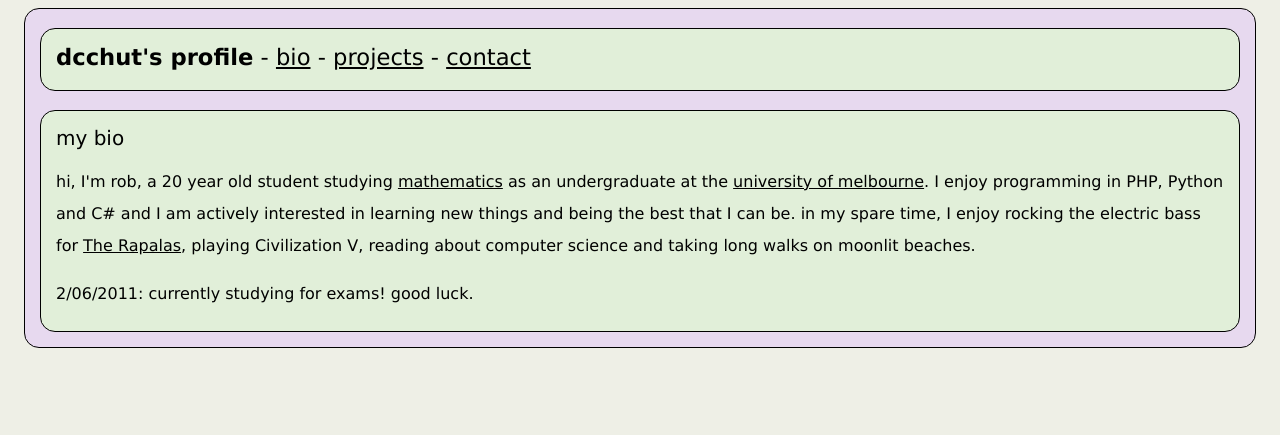
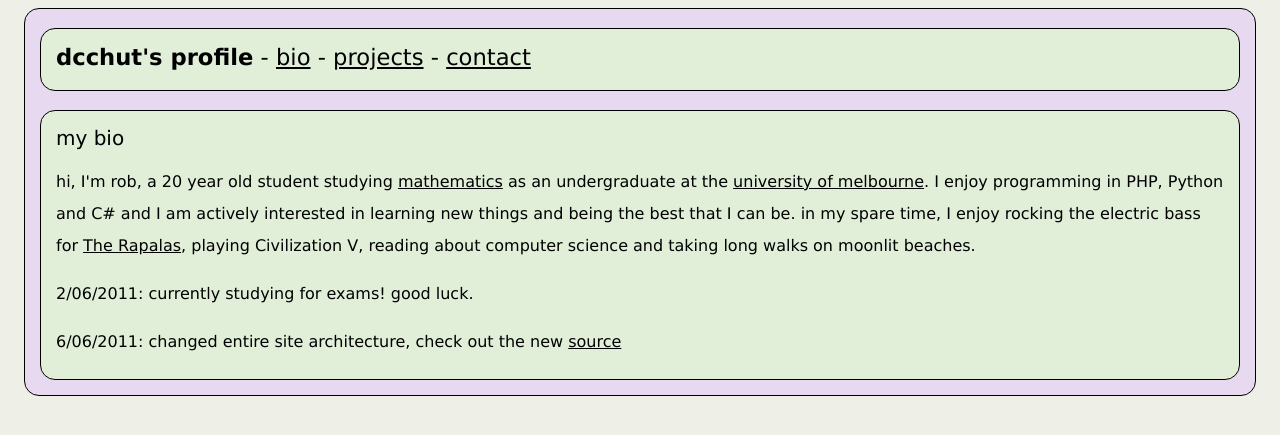
Before and after one commit to dcchut/dccweb, a PHP site: page / in a window 1280 px wide. Shown: the top 435 px of the page. Run offline with PHP 8.4, Linux system fonts and the light colour scheme.

Commit message:
updated bio

```diff
--- a/DccSite/Views/Bio.php
+++ b/DccSite/Views/Bio.php
@@ -8,3 +8,5 @@ as an undergraduate at the <a href="http://www.unimelb.edu.au">university of mel
 	playing Civilization V, reading about computer science and taking long walks on moonlit beaches.</p>
 
 <p class="lspace">2/06/2011: currently studying for exams!  good luck.</p>
+
+<p class="lspace">6/06/2011: changed entire site architecture, check out the new <a href="http://github.com/dcchut/dccweb">source</a></p>
```
